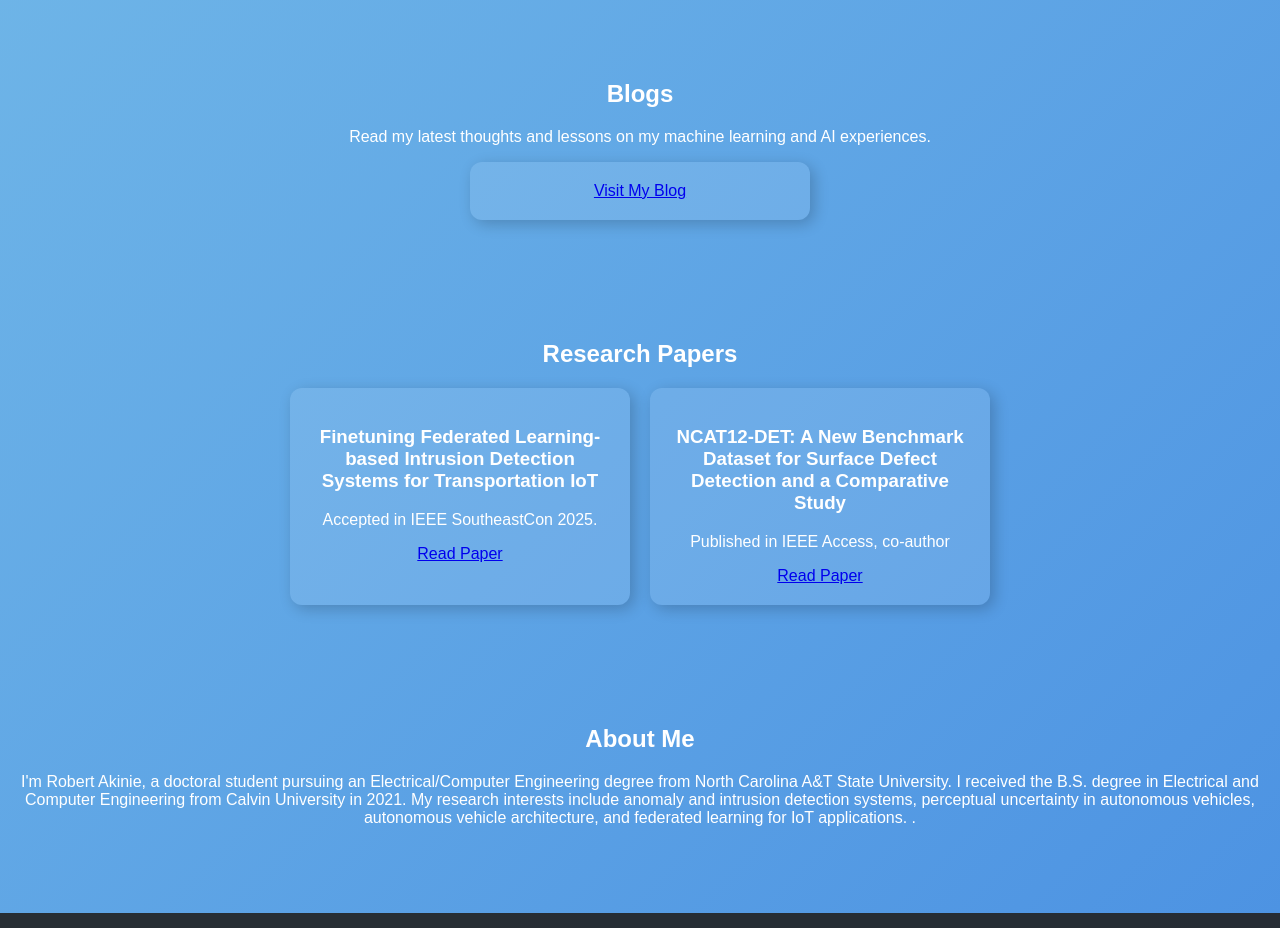
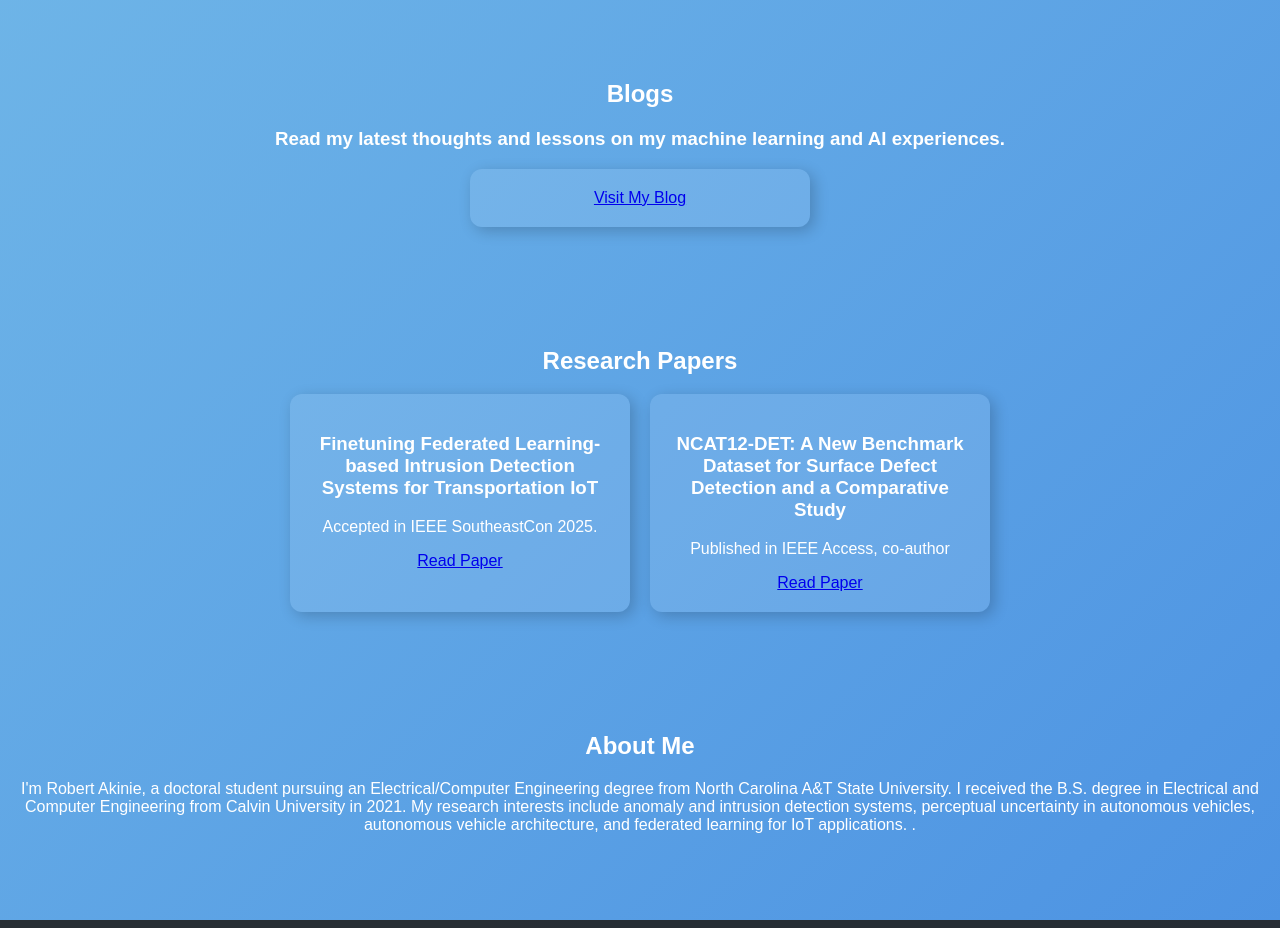
Before and after one commit to rlakinie/rlakinie.github.io, a plain HTML site: page index.html in a window 1280 px wide. Shown: the part 840-1768 px from the top of the page. Drawn offline with Linux system fonts and the light colour scheme.

Commit message:
Update index.html

```diff
--- a/index.html
+++ b/index.html
@@ -129,7 +129,7 @@
 
     <section id="blogs">
         <h2>Blogs</h2>
-        <p>Read my latest thoughts and lessons on my machine learning and AI experiences.</p>
+        <h3>Read my latest thoughts and lessons on my machine learning and AI experiences.</h3>
         <div class="container">
             <div class="card">
 
```
